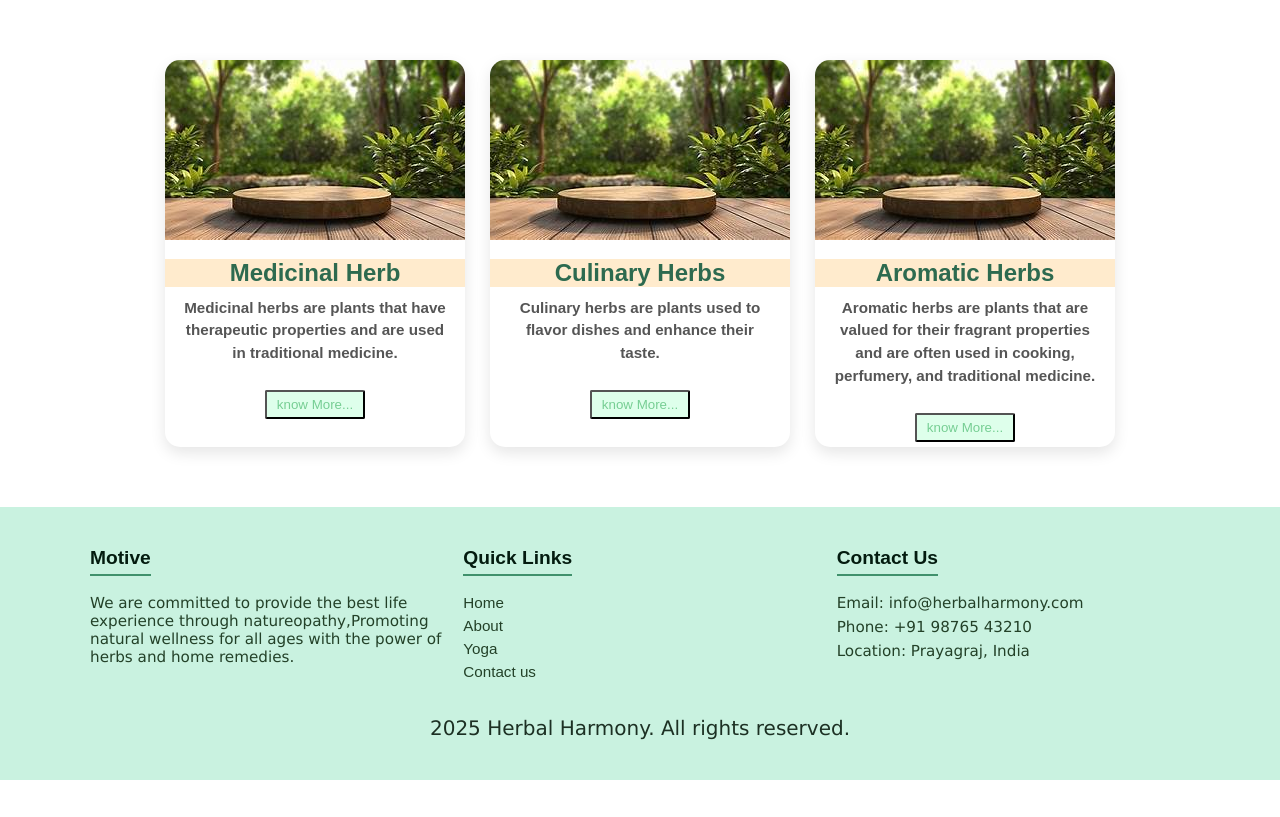
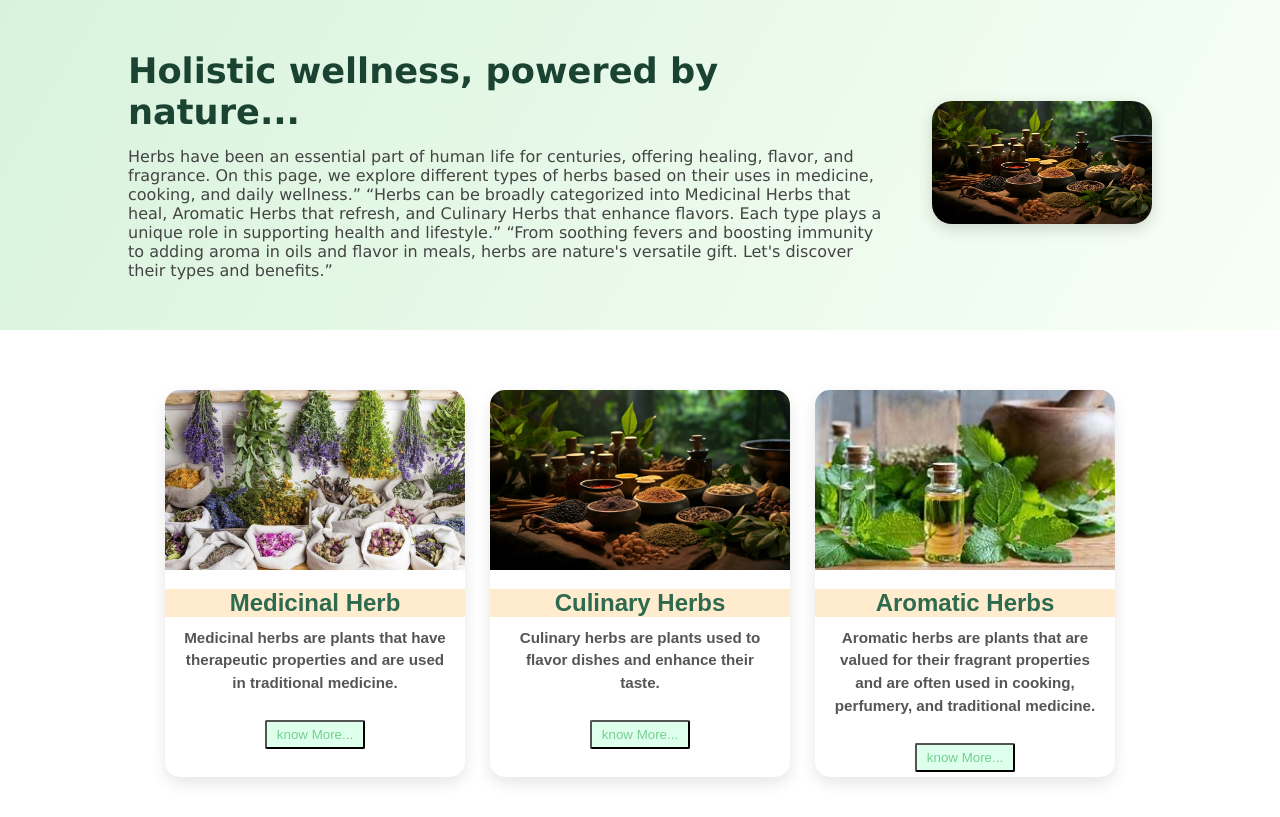
Before and after one commit to Prakriti-Srivastava/Herbal-Harmony1, a Django app: page /herb in a window 1280 px wide. Shown: the part 61-878 px from the top of the page. Before the commit the page ends 841 px from the top, so only its background shows below. Run offline with Django 5.2, Linux system fonts and the light colour scheme.

Commit message:
update images and created medherb.css file

```diff
--- a/herbal_harmony_backend/static/css/Home.css
+++ b/herbal_harmony_backend/static/css/Home.css
@@ -108,6 +108,7 @@ body {
   box-shadow: 0 5px 15px rgba(0,0,0,0.15);
 }
 
+
 /* ----------------------------- CARD SECTION ----------------------------- */
 .secondSection {
   display: flex;
--- a/herbal_harmony_backend/static/css/Style1.css
+++ b/herbal_harmony_backend/static/css/Style1.css
@@ -176,70 +176,43 @@ p {
 }
 
   /*-------------------first section-----------------------*/
- /* .firstSection {
-    height:80vh;
-  }
+ .firstSection {
+  display: flex;
+  align-items: center;
+  justify-content: center;
+  padding: 50px 10%;
+  background: linear-gradient(120deg, #d8f3dc, #f8fff6);
+}
 
-      .box-main{
-           display: flex;
-            justify-content: center;
-            align-items: center;
-            color: rgb(212, 223, 212);
-            font-family: 'Segoe UI', Tahoma, Geneva, Verdana, sans-serif;
-      }
-      .firstHalf {
-         width: 80%;
-         display: flex;
-         justify-content: center;
-         flex-direction: column;
-         text-wrap: wrap;
-      }
-     .secondHalf {
-         width: 100%;
-         display: flex;
-          justify-content: center;
+.box-main {
+  display: flex;
+  align-items: center;
+  gap: 40px;
+}
 
-      }
-      .secondHalf img {
-          width:40%;
-          height: auto;
-          border-radius: 40%;
-          border: 4px solid rgb(1, 11, 1);
-         cursor: pointer;
-      }
+.firstHalf {
+  flex: 1;
+}
 
-      .text-big{
-         font-size: 50px;
-         font-weight: bold;
-         touch-action: manipulation;
+.firstHalf .text-big {
+  font-size: 2.2rem;
+  font-weight: bold;
+  color: #1b4332;
+  margin-bottom: 15px;
+}
 
-         text-align: left;
+.firstHalf .text-small {
+  font-size: 1rem;
+  color: #444;
+}
 
-      }
+.secondHalf img {
+  max-width: 220px;
+  border-radius: 20px;
+  box-shadow: 0 5px 15px rgba(0,0,0,0.15);
+}
 
-     .text-small{
-        font-size: 18px;
-        font-family: Georgia, 'Times New Roman', Times, serif;
-       /*font-weight: bold;*/
-
-    /*  }
-     .firstHalf :hover{
-       text-decoration: none;
-       color: rgb(255, 255, 255);
-      cursor: pointer;
-      }*/
-/*.secondSection{
-    display: flex;
-    justify-content: center;
-    gap: 20px;
-    padding: 20px;
-    flex-wrap: wrap;
-    height: 60vh;
-    color:azure;
-    background-color: #ccddd5;
-    position: relative;                 /*to move section n stick image
-}
-   .card{
+  /* .card{
         position: relative;
         display: flex;
         flex-direction: column;
@@ -247,7 +220,7 @@ p {
         word-wrap: break-word;
         background-color: #e3aaaa;
         background-clip: border-box;
-        border: 1px solid rgba(0, 0, 0, .125);
+        border: 1px solid rgba(0, 0, 0, .125);}
        /* border-radius: .25rem;
         width:20%;
         height:100%;
--- a/herbal_harmony_backend/templates/Home.html
+++ b/herbal_harmony_backend/templates/Home.html
@@ -59,7 +59,7 @@
            <!--  -------------------card section---------------  -->
         <section class=" secondSection">
             <div class="card">
-              <img src="{% static 'pictures/img2.jpg' %}" alt="herb" width="">
+              <img src="{% static 'pictures/herb.jpg' %}" alt="herb" width="">
                   <h2>HERBS</h2>
                  <p><h5>Herbs are natural plants that people use for healing, cooking, and health benefits.</h5></p>
                 <a href="{% url 'herb' %}"><button class="herb">knowledge</button></a>
@@ -67,7 +67,7 @@
             </div>
 
                 <div class="card">
-                 <img src="{% static 'pictures/img2.jpg' %}" alt="herb" width="">
+                 <img src="{% static 'pictures/physicalfitness.jpg' %}" alt="herb" width="">
                   <h2>Physical Fitness</h2>
                  <p><h5>Physical fitness is a state of health and well-being that allows individuals to perform daily activities with vigor and without fatigue.</h5></p>
                  <a href="yoga.html"><button class="PhysicalFitness">knowledge</button></a>
@@ -75,7 +75,7 @@
                  <br>
             </div>
             <div class="card">
-                 <img src="{% static 'pictures/img2.jpg' %}" alt="herb" width="">
+                 <img src="{% static 'pictures/mentalhealth.png' %}" alt="herb" width="">
                   <h2>Mental Health</h2>
                  <p><h5>Mental health includes our emotional, psychological, and social well-being. It affects how we think, feel, and act.</h5></p>
                  <a href="Mentalhealth.html"><button class="MentalHealth">knowledge</button></a>
--- a/herbal_harmony_backend/templates/herb.html
+++ b/herbal_harmony_backend/templates/herb.html
@@ -33,25 +33,42 @@
                 <button class="btn-search">search</button>
              </nav>
 
+              <section class="background firstSection">
+            <div class="box-main">
+               <div class="firstHalf">
+                <p class="text-big">Holistic wellness, powered by nature...</p>
+                <p class="text-small">Herbs have been an essential part of human life for centuries, offering healing, flavor, and fragrance. On this page, we explore different types of herbs based on their uses in medicine, cooking, and daily wellness.”
+
+“Herbs can be broadly categorized into Medicinal Herbs that heal, Aromatic Herbs that refresh, and Culinary Herbs that enhance flavors. Each type plays a unique role in supporting health and lifestyle.”
+
+“From soothing fevers and boosting immunity to adding aroma in oils and flavor in meals, herbs are nature's versatile gift. Let's discover their types and benefits.”</p>
+               </div>
+
+               <div class="secondHalf">
+                <img src="{% static 'pictures/img3.jpg' %}" alt="logo" >
+               </div>
+            </div>
+        </section>
+
              <!-- -------------------first div----------------  -->
 
              <section class=" secondSection">
             <div class="card">
-              <img src="{% static 'pictures/backgroundimg.jpg' %}" alt="herb" width="">
+              <img src="{% static 'pictures/medherb.jpg' %}" alt="herb" width="">
                   <h2>Medicinal Herb</h2>
                  <p><h5>Medicinal herbs are plants that have therapeutic properties and are used in traditional medicine.</h5></p>
                   <a href="medherb.html"><button class="Medicinal">know More...</button> </a>
             </div>
 
                 <div class="card">
-                 <img src="{% static 'pictures/backgroundimg.jpg' %}" alt="herb" width="">
+                 <img src="{% static 'pictures/herb1.jpg' %}" alt="herb" width="">
                   <h2>Culinary Herbs</h2>
                  <p><h5>Culinary herbs are plants used to flavor dishes and enhance their taste.</h5></p>
                 <a href="CulinaryHerb.html"><button class="Culinary">know More...</button></a>
                  <br>
             </div>
             <div class="card">
-                 <img src="{% static 'pictures/backgroundimg.jpg' %}" alt="herb" width="">
+                 <img src="{% static 'pictures/aromaticherb.jpg' %}" alt="herb" width="">
                   <h2>Aromatic Herbs</h2>
                  <p><h5>Aromatic herbs are plants that are valued for their fragrant properties and are often used in cooking, perfumery, and traditional medicine.</h5></p>
                  <a href="AromaticHerb.html"><button class="Aromatic">know More...</button></a>
--- a/medherb.html
+++ b/medherb.html
@@ -3,12 +3,14 @@
 <head>
     <meta charset="UTF-8">
     <meta name="viewport" content="width=device-width",initial-scale="1.0">
-    <link rel="stylesheet" href="about.css">
+    <link rel="stylesheet" href="medherb.css">
     <title>Herbal Harmony</title>
 
 </head>
 <body>
-
+  <div class="heading name">
+    <h1>Medicinal Herbs</h1>
+  </div>
     <nav class="navbar background">
 
                 <ul class="nav-list">
```
Also changed, not shown: medherb.css (added, +301 -0 lines).
